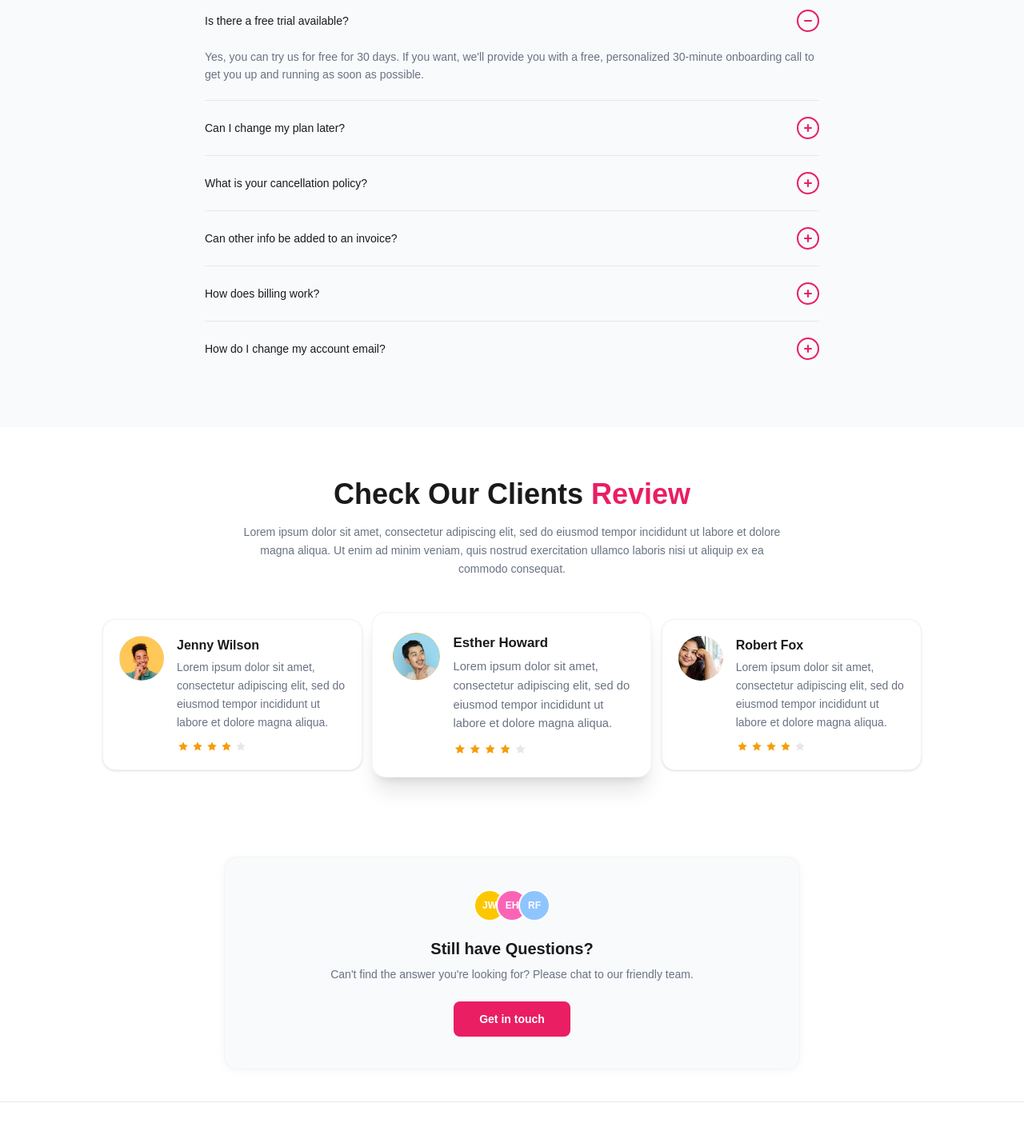
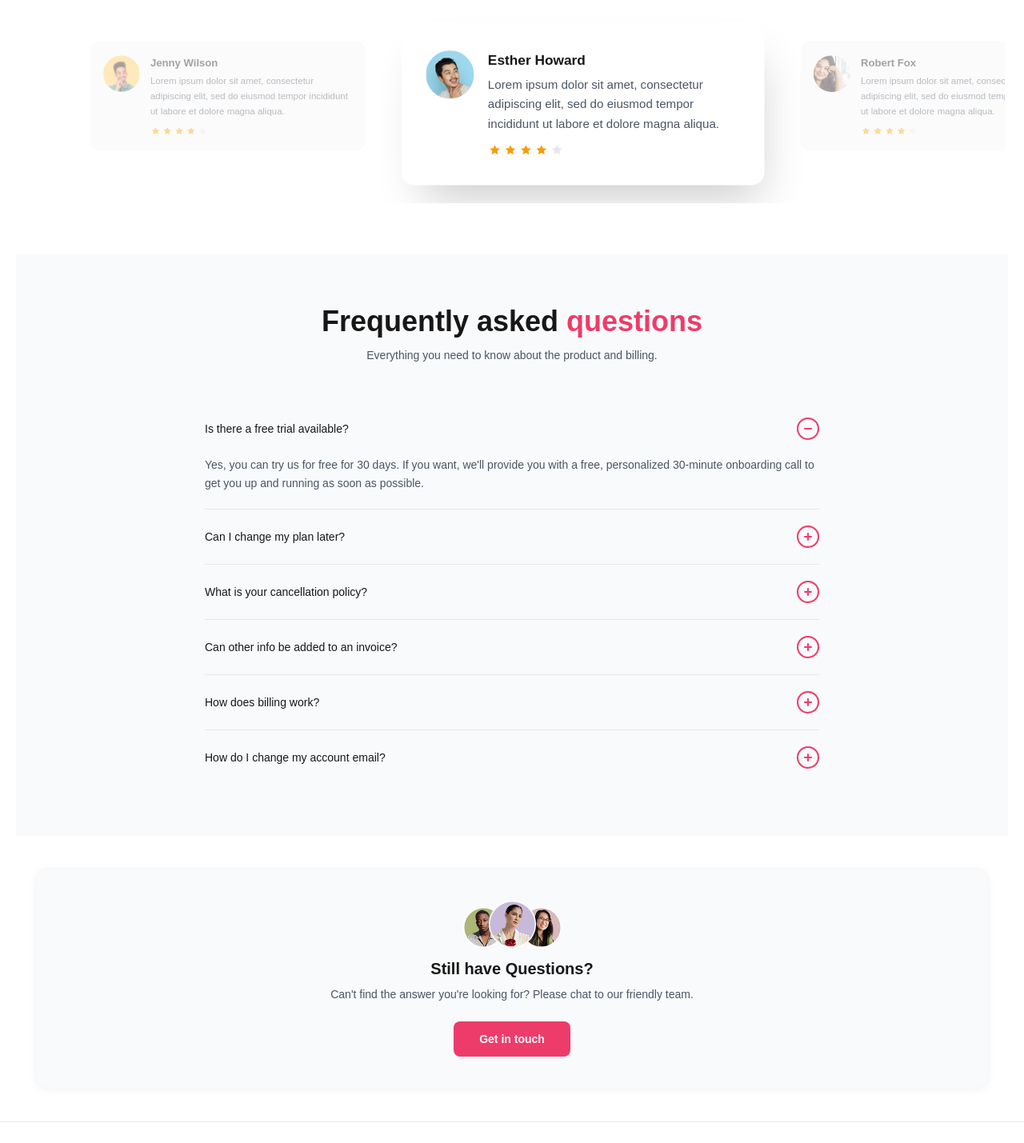
Before and after one commit to Ibrahim-Sikder/OneLittleStay, a Next.js app: page / in a window 1280 px wide. Shown: the part 4820-6249 px from the top of the page at 80% size. Built offline with nearby package versions, Linux system fonts and the light colour scheme.

Commit message:
review-section-done

```diff
--- a/package.json
+++ b/package.json
@@ -14,6 +14,7 @@
     "next": "16.2.2",
     "react": "19.2.4",
     "react-dom": "19.2.4",
+    "swiper": "^12.1.3",
     "tailwind-merge": "^3.5.0"
   },
   "devDependencies": {
--- a/src/app/page.tsx
+++ b/src/app/page.tsx
@@ -21,8 +21,8 @@ export default function Home() {
       <PricingSection />
       <EasySection />
       <ChooseUs />
+      <Review />
       <FAQSection />
-      <Review />
       <FooterSection />
     </main>
   );
--- a/src/components/share/Footer.tsx
+++ b/src/components/share/Footer.tsx
@@ -1,5 +1,7 @@
 import Image from "next/image";
-
+import StillHaveQuestions from "../ui/home/StillHaveQuestions";
+import Container from "../container";
+import logo from "@/assets/images/logo/logo.png";
 // Social icons
 const TwitterIcon = () => (
   <svg width="18" height="18" viewBox="0 0 24 24" fill="currentColor">
@@ -22,18 +24,6 @@ const GithubIcon = () => (
   </svg>
 );
 
-// Google logo
-const GoogleLogo = () => (
-  <span className="text-2xl font-bold tracking-tight">
-    <span className="text-[#4285F4]">G</span>
-    <span className="text-[#EA4335]">o</span>
-    <span className="text-[#FBBC05]">o</span>
-    <span className="text-[#4285F4]">g</span>
-    <span className="text-[#34A853]">l</span>
-    <span className="text-[#EA4335]">e</span>
-  </span>
-);
-
 const footerLinks = {
   Company: ["About", "Features", "Works", "Career"],
   Help: [
@@ -53,46 +43,14 @@ const footerLinks = {
 export default function FooterSection() {
   return (
     <div className="w-full bg-white">
-      {/* Still have questions */}
-      <div className="max-w-3xl mx-auto px-6 py-10">
-        <div
-          className="rounded-2xl bg-[#f8fafc] flex flex-col items-center text-center py-10 px-8 border border-gray-100"
-          style={{ boxShadow: "0 2px 12px rgba(0,0,0,0.04)" }}
-        >
-          {/* Overlapping avatars */}
-          <div className="flex -space-x-3 mb-5">
-            {["bg-yellow-400", "bg-pink-400", "bg-blue-300"].map((bg, i) => (
-              <div
-                key={i}
-                className={`w-10 h-10 rounded-full border-2 border-white ${bg} flex items-center justify-center text-white text-xs font-bold`}
-              >
-                {["JW", "EH", "RF"][i]}
-              </div>
-            ))}
-          </div>
-          <h3 className="text-xl font-bold text-[#1a1a1a] mb-2">
-            Still have Questions?
-          </h3>
-          <p className="text-gray-500 text-sm mb-6">
-            Can&apos;t find the answer you&apos;re looking for? Please chat to
-            our friendly team.
-          </p>
-          <button className="bg-[#e91e63] text-white text-sm font-semibold px-8 py-3 rounded-lg hover:bg-pink-600 transition-colors">
-            Get in touch
-          </button>
-        </div>
-      </div>
-
-      {/* Divider */}
+      <StillHaveQuestions />
       <div className="border-t border-gray-200" />
-
-      {/* Footer links */}
-      <footer className="max-w-5xl mx-auto px-6 py-12">
+      <Container>
+        <footer className=" px-6 py-12">
           <div className="grid grid-cols-1 md:grid-cols-4 gap-10">
-          {/* Brand */}
             <div>
               <div className="mb-4">
-              <GoogleLogo />
+                <Image src={logo} alt="Logo" />
               </div>
               <p className="text-gray-500 text-sm leading-relaxed mb-6">
                 Lorem ipsum dolor sit amet, consectetur adipiscing elit. Nullam
@@ -135,7 +93,7 @@ export default function FooterSection() {
             ))}
           </div>
         </footer>
-
+      </Container>
       {/* Copyright bar */}
       <div className="bg-[#1a1035] py-4 px-6 text-center">
         <p className="text-gray-400 text-sm">
--- a/src/components/ui/home/FaqSection.tsx
+++ b/src/components/ui/home/FaqSection.tsx
@@ -1,4 +1,5 @@
 "use client";
+import Container from "@/components/container";
 import { useState } from "react";
 
 const faqs = [
@@ -38,14 +39,22 @@ export default function FAQSection() {
   const [openIndex, setOpenIndex] = useState<number>(0);
 
   return (
-    <section className="w-full bg-[#f8fafc] py-16 px-6">
+    <Container>
+      <section
+        className="w-full py-16 px-6"
+        style={{ backgroundColor: "var(--bg-gray)" }}
+      >
         <div className="max-w-3xl mx-auto">
           {/* Header */}
           <div className="text-center mb-12">
-          <h2 className="text-4xl font-bold text-[#1a1a1a] mb-3">
-            Frequently asked <span className="text-[#e91e63]">questions</span>
+            <h2
+              className="text-4xl font-bold mb-3"
+              style={{ color: "var(--text-primary)" }}
+            >
+              Frequently asked{" "}
+              <span style={{ color: "var(--primary)" }}>questions</span>
             </h2>
-          <p className="text-gray-500 text-sm">
+            <p className="text-sm" style={{ color: "var(--text-secondary)" }}>
               Everything you need to know about the product and billing.
             </p>
           </div>
@@ -53,37 +62,51 @@ export default function FAQSection() {
           {/* FAQ Items */}
           <div className="flex flex-col">
             {faqs.map((faq, i) => (
-            <div key={i} className="border-b border-gray-200 last:border-b-0">
+              <div
+                key={i}
+                className="border-b last:border-b-0"
+                style={{ borderColor: "var(--border-default)" }}
+              >
                 <button
                   onClick={() => setOpenIndex(openIndex === i ? -1 : i)}
                   className="w-full flex items-center justify-between py-5 text-left group"
                 >
                   <span
-                  className={`text-sm font-medium ${
-                    openIndex === i ? "text-[#1a1a1a]" : "text-[#1a1a1a]"
-                  }`}
+                    className="text-sm font-medium transition-colors duration-200"
+                    style={{ color: "var(--text-primary)" }}
                   >
                     {faq.question}
                   </span>
                   <span
-                  className={`w-7 h-7 rounded-full border-2 border-[#e91e63] flex items-center justify-center flex-shrink-0 ml-4 transition-transform duration-200 ${
-                    openIndex === i ? "rotate-0" : ""
+                    className={`w-7 h-7 rounded-full border-2 flex items-center justify-center flex-shrink-0 ml-4 transition-all duration-300 ${
+                      openIndex === i ? "rotate-180" : "rotate-0"
                     }`}
+                    style={{ borderColor: "var(--primary)" }}
                   >
                     {openIndex === i ? (
-                    <svg width="12" height="12" viewBox="0 0 12 12" fill="none">
+                      <svg
+                        width="12"
+                        height="12"
+                        viewBox="0 0 12 12"
+                        fill="none"
+                      >
                         <path
                           d="M2 6h8"
-                        stroke="#e91e63"
+                          stroke="var(--primary)"
                           strokeWidth="2"
                           strokeLinecap="round"
                         />
                       </svg>
                     ) : (
-                    <svg width="12" height="12" viewBox="0 0 12 12" fill="none">
+                      <svg
+                        width="12"
+                        height="12"
+                        viewBox="0 0 12 12"
+                        fill="none"
+                      >
                         <path
                           d="M6 2v8M2 6h8"
-                        stroke="#e91e63"
+                          stroke="var(--primary)"
                           strokeWidth="2"
                           strokeLinecap="round"
                         />
@@ -91,17 +114,27 @@ export default function FAQSection() {
                     )}
                   </span>
                 </button>
-              {openIndex === i && (
+                <div
+                  className={`overflow-hidden transition-all duration-300 ease-in-out ${
+                    openIndex === i
+                      ? "max-h-96 opacity-100"
+                      : "max-h-0 opacity-0"
+                  }`}
+                >
                   <div className="pb-5">
-                  <p className="text-gray-500 text-sm leading-relaxed">
+                    <p
+                      className="text-sm leading-relaxed"
+                      style={{ color: "var(--text-secondary)" }}
+                    >
                       {faq.answer}
                     </p>
                   </div>
-              )}
+                </div>
               </div>
             ))}
           </div>
         </div>
       </section>
+    </Container>
   );
 }
--- a/src/components/ui/home/Review.tsx
+++ b/src/components/ui/home/Review.tsx
@@ -1,7 +1,13 @@
+"use client";
+
 import Image from "next/image";
+import { Swiper, SwiperSlide } from "swiper/react";
+import { Autoplay } from "swiper/modules";
 import review1 from "@/assets/images/client/client2.png";
 import review2 from "@/assets/images/client/client3.png";
 import review3 from "@/assets/images/client/client4.png";
+
+import "swiper/css";
 
 const LOREM =
   "Lorem ipsum dolor sit amet, consectetur adipiscing elit, sed do eiusmod tempor incididunt ut labore et dolore magna aliqua.";
@@ -10,6 +16,8 @@ const reviews = [
   { name: "Jenny Wilson", img: review1, text: LOREM, rating: 4 },
   { name: "Esther Howard", img: review2, text: LOREM, rating: 4 },
   { name: "Robert Fox", img: review3, text: LOREM, rating: 4 },
+  { name: "Sarah Johnson", img: review1, text: LOREM, rating: 5 },
+  { name: "Michael Brown", img: review2, text: LOREM, rating: 4 },
 ];
 
 const Stars = ({ count }: { count: number }) => (
@@ -30,13 +38,20 @@ const Stars = ({ count }: { count: number }) => (
 
 export default function Review() {
   return (
-    <section className="w-full bg-white py-16 px-6 overflow-hidden">
+    <section className="w-full bg-white py-16 px-4 sm:px-6 overflow-hidden">
       {/* Header */}
-      <div className="text-center max-w-2xl mx-auto mb-12">
-        <h2 className="text-4xl font-bold text-[#1a1a1a] mb-4">
-          Check Our Clients <span className="text-[#e91e63]">Review</span>
+      <div className="text-center max-w-2xl mx-auto ">
+        <h2
+          className="text-3xl sm:text-4xl font-bold mb-4"
+          style={{ color: "var(--text-primary)" }}
+        >
+          Check Our Clients{" "}
+          <span style={{ color: "var(--primary)" }}>Review</span>
         </h2>
-        <p className="text-gray-500 text-sm leading-relaxed">
+        <p
+          className="text-sm leading-relaxed"
+          style={{ color: "var(--text-secondary)" }}
+        >
           Lorem ipsum dolor sit amet, consectetur adipiscing elit, sed do
           eiusmod tempor incididunt ut labore et dolore magna aliqua. Ut enim ad
           minim veniam, quis nostrud exercitation ullamco laboris nisi ut
@@ -44,22 +59,44 @@ export default function Review() {
         </p>
       </div>
 
-      {/* Cards row — center card elevated */}
-      <div className="max-w-5xl mx-auto flex items-center gap-5">
+      {/* Swiper Slider */}
+      <div className="max-w-7xl mx-auto">
+        <Swiper
+          modules={[Autoplay]}
+          spaceBetween={24}
+          slidesPerView={1}
+          centeredSlides={true}
+          speed={1000}
+          autoplay={{
+            delay: 4500,
+            disableOnInteraction: false,
+            pauseOnMouseEnter: true,
+          }}
+          loop={true}
+          breakpoints={{
+            640: {
+              slidesPerView: 1.2,
+              spaceBetween: 16,
+            },
+            768: {
+              slidesPerView: 2,
+              spaceBetween: 20,
+            },
+            1024: {
+              slidesPerView: 3,
+              spaceBetween: 24,
+            },
+          }}
+          className="review-slider"
+        >
           {reviews.map((r, i) => (
-          <div
-            key={i}
-            className={`flex gap-4 rounded-2xl bg-white transition-all flex-1 ${
-              i === 1
-                ? "p-6 shadow-xl border border-gray-100 scale-105 z-10"
-                : "p-5 shadow-sm border border-gray-100"
-            }`}
-          >
-            {/* Avatar */}
+            <SwiperSlide key={i}>
+              <div className="review-card rounded-2xl transition-all duration-700">
+                <div className="flex gap-4">
                   <div className="flex-shrink-0">
                     <div
                       className="w-14 h-14 rounded-full overflow-hidden"
-                style={{ background: i === 1 ? "#f59e0b" : "#e0e0e0" }}
+                      style={{ backgroundColor: "var(--border-default)" }}
                     >
                       <Image
                         src={r.img}
@@ -70,18 +107,80 @@ export default function Review() {
                       />
                     </div>
                   </div>
-
-            {/* Content */}
                   <div className="flex-1 min-w-0">
-              <h4 className="font-bold text-[#1a1a1a] text-base">{r.name}</h4>
-              <p className="text-gray-500 text-sm leading-relaxed mt-1">
+                    <h4
+                      className="font-bold text-base"
+                      style={{ color: "var(--text-primary)" }}
+                    >
+                      {r.name}
+                    </h4>
+                    <p
+                      className="text-sm leading-relaxed mt-1"
+                      style={{ color: "var(--text-secondary)" }}
+                    >
                       {r.text}
                     </p>
                     <Stars count={r.rating} />
                   </div>
                 </div>
+              </div>
+            </SwiperSlide>
           ))}
+        </Swiper>
       </div>
+
+      {/* Custom CSS */}
+      <style jsx global>{`
+        .review-slider {
+          padding: 40px 0 30px 0;
+        }
+
+        .review-slider .swiper-slide {
+          transition: all 0.7s cubic-bezier(0.25, 0.46, 0.45, 0.94);
+          opacity: 0.4;
+          transform: scale(0.82);
+        }
+
+        .review-slider .swiper-slide-active {
+          opacity: 1;
+          transform: scale(1.08);
+          z-index: 20;
+        }
+
+        .review-slider .swiper-slide-active .review-card {
+          background-color: var(--background);
+          box-shadow: 10px 30px 50px -15px rgba(0, 0, 0, 0.2);
+          padding: 32px 28px;
+        }
+
+        .review-slider .swiper-slide:not(.swiper-slide-active) .review-card {
+          background-color: var(--bg-light);
+          padding: 22px 20px;
+        }
+
+        .review-card {
+          border-radius: 15px;
+          transition: all 0.7s cubic-bezier(0.25, 0.46, 0.45, 0.94);
+          height: 100%;
+          cursor: pointer;
+        }
+
+        .review-card:hover {
+          transform: translateY(-6px);
+        }
+
+        @media (min-width: 1024px) {
+          .review-slider .swiper-slide {
+            width: 380px !important;
+          }
+        }
+
+        @media (min-width: 1280px) {
+          .review-slider .swiper-slide {
+            width: 420px !important;
+          }
+        }
+      `}</style>
     </section>
   );
 }
--- /dev/null
+++ b/src/components/ui/home/StillHaveQuestions.tsx
@@ -0,0 +1,71 @@
+"use client";
+
+import Container from "@/components/container";
+import client from "@/assets/images/client/avatar.png";
+import Image from "next/image";
+
+export default function StillHaveQuestions() {
+  return (
+    <Container>
+      <div className="px-4 sm:px-6 py-10">
+        <div
+          className="rounded-2xl flex flex-col items-center text-center py-10 px-6 sm:px-8"
+          style={{
+            backgroundColor: "var(--bg-gray)",
+            border: `1px solid var(--border-light)`,
+            boxShadow: "0 2px 12px rgba(0,0,0,0.04)",
+          }}
+        >
+          {/* Overlapping avatars */}
+          {/* <div className="flex -space-x-3 mb-5">
+            {[
+              { bg: "bg-yellow-400", initial: "JW" },
+              { bg: "bg-primary", initial: "EH" },
+              { bg: "bg-blue-300", initial: "RF" },
+            ].map((item, i) => (
+              <div
+                key={i}
+                className={`w-10 h-10 rounded-full border-2 border-white ${item.bg} flex items-center justify-center text-white text-xs font-bold`}
+                style={
+                  item.bg === "bg-primary"
+                    ? { backgroundColor: "var(--primary)" }
+                    : {}
+                }
+              >
+                {item.initial}
+              </div>
+            ))}
+          </div> */}
+          <Image src={client} alt="Client" />
+          <h3
+            className="text-xl font-bold mb-2 mt-3"
+            style={{ color: "var(--text-primary)" }}
+          >
+            Still have Questions?
+          </h3>
+
+          <p
+            className="text-sm mb-6"
+            style={{ color: "var(--text-secondary)" }}
+          >
+            Can&apos;t find the answer you&apos;re looking for? Please chat to
+            our friendly team.
+          </p>
+
+          <button
+            className="text-white text-sm font-semibold px-8 py-3 rounded-lg transition-all duration-200 hover:scale-105"
+            style={{ backgroundColor: "var(--primary)" }}
+            onMouseEnter={(e) =>
+              (e.currentTarget.style.backgroundColor = "var(--primary-dark)")
+            }
+            onMouseLeave={(e) =>
+              (e.currentTarget.style.backgroundColor = "var(--primary)")
+            }
+          >
+            Get in touch
+          </button>
+        </div>
+      </div>
+    </Container>
+  );
+}
```
Also changed, not shown: 1 other file (tests, documents, lock files or other folders). Lines whose indentation alone changed are shown as unchanged.
